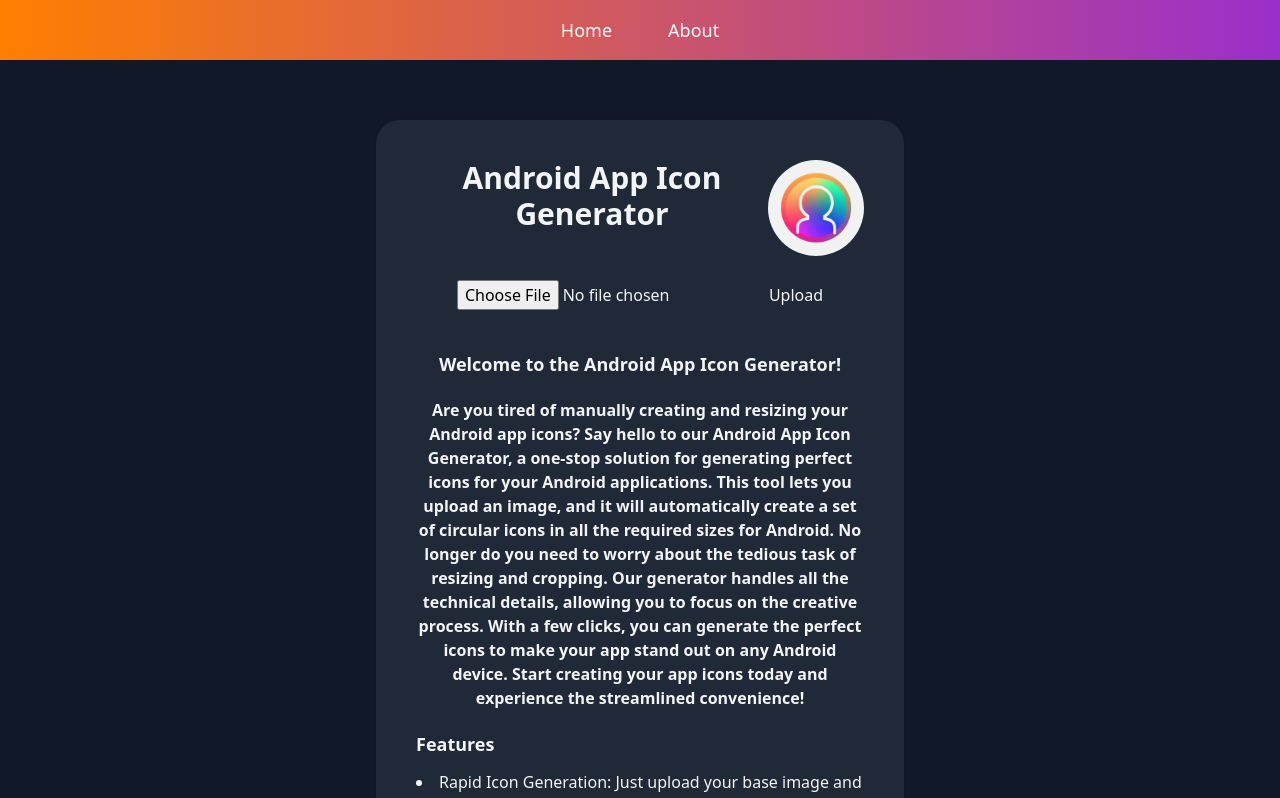
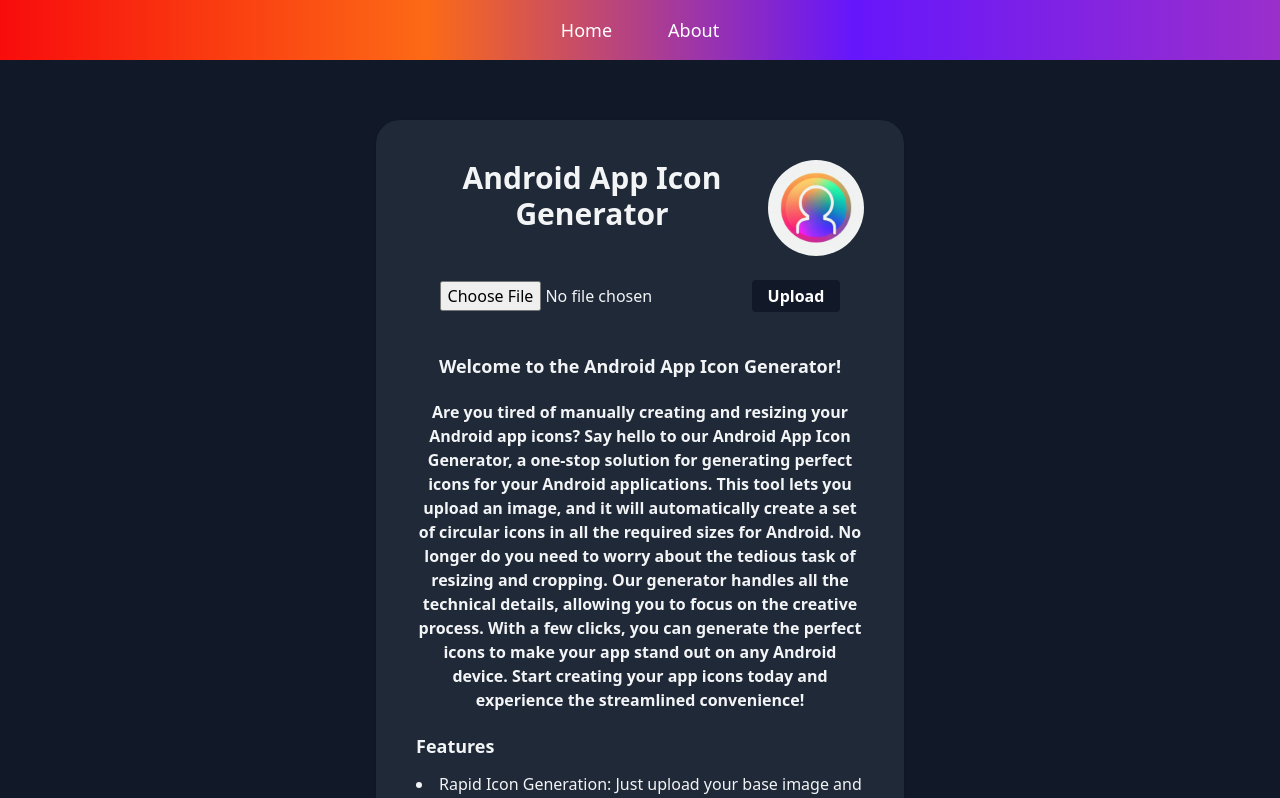
Before and after one commit to nikohoffren/app-icon-generator-website, a React (Vite) app: page / in a window 1280 px wide. Shown: the top 798 px of the page. Built offline with nearby package versions, Linux system fonts and the light colour scheme.

Commit message:
Modify FileUpload.jsx Tailwind classes

```diff
--- a/src/components/FileUpload.jsx
+++ b/src/components/FileUpload.jsx
@@ -1,10 +1,10 @@
-import React, { useState } from 'react';
-import { generateIcon } from '../utils/GenerateIcon';
+import React, { useState } from "react";
+import { generateIcon } from "../utils/GenerateIcon";
 
 const FileUpload = () => {
     const [selectedFile, setSelectedFile] = useState(null);
 
-  const onFileChange = event => {
+    const onFileChange = (event) => {
         setSelectedFile(event.target.files[0]);
     };
 
@@ -13,13 +13,20 @@ const FileUpload = () => {
             return;
         }
         //* Generate icons of a few different sizes as an example
-    [48, 72, 96, 144, 192, 512].forEach(size => generateIcon(selectedFile, size));
+        [48, 72, 96, 144, 192, 512].forEach((size) =>
+            generateIcon(selectedFile, size)
+        );
     };
 
     return (
         <div>
             <input type="file" onChange={onFileChange} />
-      <button onClick={onFileUpload}>Upload</button>
+            <button
+                onClick={onFileUpload}
+                className="bg-gray-900 hover:bg-gray-700 text-white font-bold py-1 px-4 rounded"
+            >
+                Upload
+            </button>
         </div>
     );
 };
--- a/src/index.css
+++ b/src/index.css
@@ -3,5 +3,5 @@
 @import "tailwindcss/utilities";
 
 .bg-gradient {
-    background: linear-gradient(to right, #ff7f00, #9b2fcb);
+    background: linear-gradient(to right, #f80c0c, #fc6a16, #6616fc, #9b2fcb);
 }
```
Lines whose indentation alone changed are shown as unchanged.
